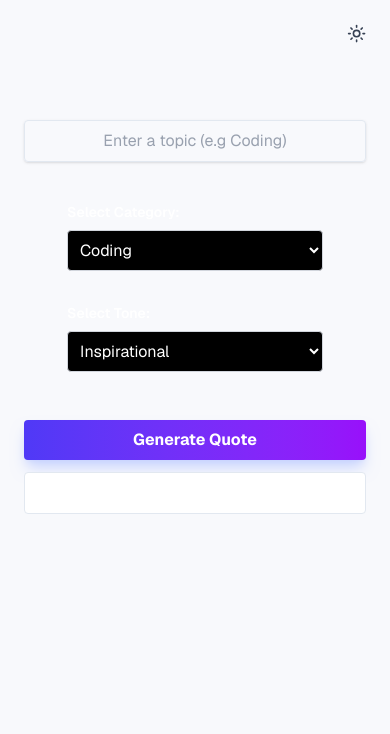
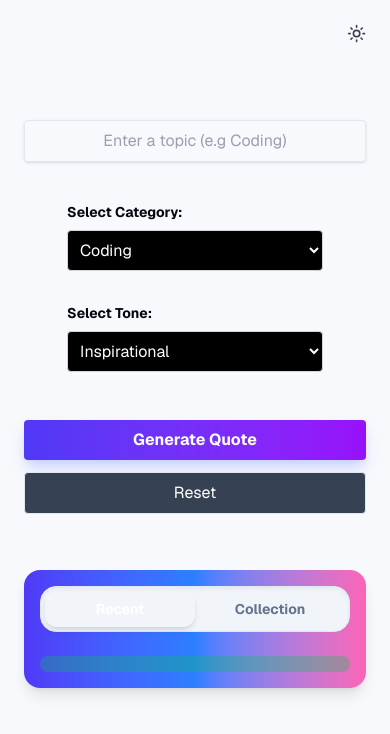
Before and after one commit to Sanidhi07/ai-quote-generator, a Next.js app: page / in a window 390 px wide. Shown: the top 734 px of the page. Built offline with nearby package versions, Linux system fonts and the light colour scheme.

Commit message:
feat: implement responsive grid for history/favorites and fix label contrast

```diff
--- a/src/app/page.tsx
+++ b/src/app/page.tsx
@@ -21,6 +21,7 @@ const [error,setError]=useState("");
 const [copied, setCopied] = useState(false);
 const [history, setHistory] = useState<Quote[]>([]);
 const [favorites, setFavorites] = useState<Quote[]>([]);
+const [activeTab, setActiveTab] = useState<"history" | "favorites">("history");
 
 useEffect(() => {
   setHistory(getHistory());
@@ -60,33 +61,7 @@ const testAI = async () => {
   setResult("");
   setError("");
 
-  // --- MOCK LOGIC (Active while API is on quota limit) ---
-  setTimeout(() => {
-    const mockQuotes = [
-      "The only way to do great work is to love what you do.",
-      "Logic will get you from A to B. Imagination will take you everywhere.",
-      "Code is like humor. When you have to explain it, it’s bad.",
-      "Perfection is achieved not when there is nothing more to add, but when there is nothing left to take away."
-    ];
-    const randomQuote = mockQuotes[Math.floor(Math.random() * mockQuotes.length)];
 
-    setResult(randomQuote);
-
-    const newQuote: Quote = {
-      id: Date.now().toString(),
-      text: randomQuote,
-      topic,
-      category,
-      tone,
-      timestamp: Date.now(),
-    };
-
-    saveToHistory(newQuote);
-    setHistory(getHistory());
-    setIsLoading(false);
-  }, 800);
-
-  /* // --- REAL API LOGIC---
   const dynamicPrompt = `Give me a short, unique ${tone} quote about ${topic || "coding"} in the category of ${category}.`;
   try {
     const res = await fetch("/api/generate", {
@@ -117,7 +92,7 @@ const testAI = async () => {
   } finally {
     setIsLoading(false);
   }
-  */
+
 };
 return(
   <main className="flex min-h-screen flex-col items-center justify-start p-6 md:p-24 gap-6 md:gap-8 max-w-4xl mx-auto transition-colors duration-300">
@@ -168,14 +143,14 @@ return(
       <Button
         onClick={testAI}
         isLoading={isLoading}
-        className="bg-linear-to-r from-indigo-600 to-purple-600 hover:scale-[1.03] active:scale-[0.97] text-white font-bold shadow-lg shadow-indigo-200 dark:shadow-none transition-all duration-300"
+        className="flex-2 bg-linear-to-r from-indigo-600 to-purple-600 hover:scale-[1.03] active:scale-[0.97] text-white font-bold shadow-lg shadow-indigo-200 dark:shadow-none transition-all duration-300"
       >
         Generate Quote
       </Button>
 
       <Button
         onClick={handleReset}
-        className="flex-1 bg-white dark:bg-transparent border border-slate-200 dark:border-gray-800 text-slate-600 dark:text-gray-400  hover:bg-gray-50 dark:hover:bg-gray-800 transition-all"
+        className="flex-1 bg-gray-700 dark:bg-transparent border border-slate-200 dark:border-gray-800 text-slate-600 dark:text-gray-400  hover:bg-gray-50 dark:hover:bg-gray-800 transition-all"
       >
         Reset
       </Button>
@@ -222,8 +197,46 @@ return(
       </Card>
     )}
 
-   <QuoteHistory history={history} onSelect={(text) => setResult(text)} />
-    <FavoritesList favorites={favorites} onSelect={(text) => setResult(text)} onRemove={handleToggleFavorite} />
+
+<div className=" bg-linear-to-r from-indigo-600 via-blue-500 to-pink-400 flex flex-col items-center w-full p-4 mt-8 rounded-2xl shadow-lg  animate-in  fade-in slide-in-from-bottom-2 duration-1000">
+  <div className="flex p-1 bg-slate-100 dark:bg-purple-800/30 backdrop-blur-sm rounded-2xl w-full max-w-[320px] border border-slate-200 dark:border-slate-700 shadow-inner">
+    <button
+      onClick={() => setActiveTab('history')}
+      className={`flex-1 py-2 px-4 rounded-xl text-sm font-bold transition-all duration-300 ${
+        activeTab === 'history'
+          ? 'text-white dark:bg-pink-400/30 shadow-md'
+          : 'text-slate-500 dark:text-slate-400 hover:text-slate-700'
+      }`}
+    >
+      Recent
+    </button>
+    <button
+      onClick={() => setActiveTab('favorites')}
+      className={`flex-1 py-2 px-4 rounded-xl text-sm font-bold transition-all duration-300 ${
+        activeTab === 'favorites'
+          ? 'text-white dark:bg-pink-400/30  shadow-md'
+          : 'text-slate-500 dark:text-slate-400 hover:text-slate-700'
+      }`}
+    >
+      Collection
+    </button>
+  </div>
+
+  <div className="bg-green-500/30 w-full max-w-5xl mt-6 rounded-2xl p-2 animate-in fade-in slide-in-from-top-2 duration-500">
+    {activeTab === 'history' ? (
+      <QuoteHistory
+        history={history}
+        onSelect={(text) => setResult(text)}
+      />
+    ) : (
+      <FavoritesList
+        favorites={favorites}
+        onSelect={(text) => setResult(text)}
+        onRemove={handleToggleFavorite}
+      />
+    )}
+  </div>
+</div>
   </main>
 );
 
--- a/src/components/FavoritesList.tsx
+++ b/src/components/FavoritesList.tsx
@@ -11,28 +11,28 @@ export default function FavoritesList({favorites, onSelect, onRemove}: Favorites
   if(favorites.length === 0) return null;
 
   return (
-    <div className="mt-12 w-full max-w-md md:max-w-4xl border-t border-gray-800/50 pt-10">
-      <h3 className="text-yellow-500/80 uppercase tracking-[0.3em] text-[10px] font-bold mb-8 text-center">
+    <div className="mt-2 w-full border-gray-800/50 p-2">
+      <h3 className="text-black-600 dark:text-white-600 uppercase tracking-[0.2em] text-[12px] font-bold mb-8 text-center">
        {favorites.length > 0 ? "Your Collection" : "No saved gems yet"}
       </h3>
       {favorites.length > 0 &&(
-      <div className="grid grid-cols-1 md:grid-cols-2 gap-6">
+      <div className="grid grid-cols-1 sm:grid-cols-2 lg:grid-cols-2 gap-4">
         {
           favorites.map((item)=>(
             <div key={item.text}
-            className="relative p-6 bg-[#0a0a0a] border border-gray-800 rounded-2xl group hover:border-yellow-500/30 transition-all">
+            className="p-5 bg-white dark:bg-[#111111]/50 border border-slate-200 dark:border-gray-800 rounded-2xl cursor-pointer hover:border-indigo-500/40 dark:hover:border-purple-500/40 transition-all group backdrop-blur-sm shadow-sm hover:shadow-md">
               <p onClick={()=>onSelect(item.text)} className="text-gray-300 text-sm italic cursor-pointer line-clamp-3 mb-4 leading-relaxed">
                 "{item.text}"
               </p>
 
               <div className="flex justify-between items-center">
-              <span className="text-[9px] text-gray-600 uppercase tracking-widest font-semibold">
+              <span className="text-[9px] text-gray-400 uppercase tracking-widest font-semibold">
                 {item.category}
               </span>
 
               <button
                 onClick={() => onRemove(item)}
-                className="text-gray-600 hover:text-red-400 transition-colors text-xs"
+                className="text-red-300/70 hover:text-red-600 transition-colors text-xs"
                 title="Remove from favorites"
               >
                 Delete
--- a/src/components/QuoteHistory.tsx
+++ b/src/components/QuoteHistory.tsx
@@ -9,33 +9,32 @@ export default function QuoteHistory({ history, onSelect }: QuoteHistoryProps) {
   if (history.length === 0) return null;
 
   return (
-    <div className="mt-16 w-full max-w-md animate-in fade-in slide-in-from-bottom-4 duration-700">
-      <h3 className="text-gray-500 uppercase tracking-[0.2em] text-[10px] font-bold mb-6 px-2 text-center">
+    <div className="mt-2 w-full animate-in fade-in slide-in-from-top-4 duration-700">
+      <h3 className="text-black-600 dark:text-white-600 uppercase tracking-[0.2em] text-[12px] font-bold mb-8 text-center">
         Recent Generations
       </h3>
-      <div className="space-y-4">
+
+      <div className="grid grid-cols-1 sm:grid-cols-2 lg:grid-cols-3 gap-4">
         {history.map((item) => (
           <div
             key={item.id}
             onClick={() => onSelect(item.text)}
-            className="p-5 bg-[#111111]/50 border border-gray-800 rounded-2xl cursor-pointer hover:border-purple-500/40 transition-all group backdrop-blur-sm"
+            className="p-5 bg-white dark:bg-[#111111]/50 border border-slate-200 dark:border-gray-800 rounded-2xl cursor-pointer hover:border-indigo-500/40 dark:hover:border-purple-500/40 transition-all group backdrop-blur-sm shadow-sm hover:shadow-md"
           >
-            <p className="text=gray-400 text-sm italic line-clamp-2 group-hover:text-gray-200 transition-colors leading-relaxed">
+            <p className="text-slate-600 dark:text-gray-300 text-sm italic line-clamp-3 group-hover:text-slate-900 dark:group-hover:text-gray-200 transition-colors leading-relaxed">
               "{item.text}"
             </p>
-            <div className="flex items-center gap-3 mt-3">
-              <span className="text-[9px] bg-gray-900 border border-gray-800 text-gray-500 px-2 py-0.5 rounded-md uppercase tracking-wider">
+            <div className="flex items-center gap-3 mt-4">
+              <span className="text-[9px] bg-slate-100 dark:bg-gray-700 border border-slate-200 dark:border-gray-800 text-slate-500 dark:text-gray-500 px-2 py-0.5 rounded-md uppercase tracking-wider font-bold">
                 {item.category}
               </span>
-              <span className="text-gray-700 text-[10px]">•</span>
-              <span className="text-[9px] text-gray-600 font-medium">
+              <span className="text-slate-300 dark:text-gray-500 text-[10px]">•</span>
+              <span className="text-[9px] text-slate-400 dark:text-gray-500 font-medium">
                 {new Date(item.timestamp).toLocaleTimeString([], { hour: '2-digit', minute: '2-digit' })}
               </span>
-
             </div>
           </div>
         ))}
-
       </div>
     </div>
   )
--- a/src/components/ui/select.tsx
+++ b/src/components/ui/select.tsx
@@ -7,7 +7,7 @@ interface SelectProps extends React.SelectHTMLAttributes<HTMLSelectElement> {
 export function Select({ label, children, ...props }: SelectProps) {
   return (
     <div className="flex flex-col gap-2 mt-4">
-      <label className="text-sm font-semibold text-white">{label}</label>
+      <label className="text-sm font-bold dark:text-slate-600 transition-colors">{label}</label>
       <select
         {...props}
         className="p-2 border border-gray-300 rounded bg-black text-white w-64 focus:ring-2 focus:ring-blue-500 outline-none cursor-pointer"
```
